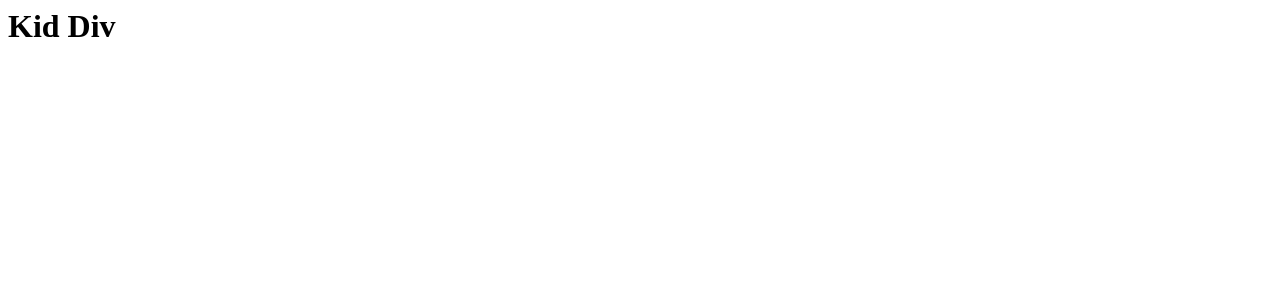
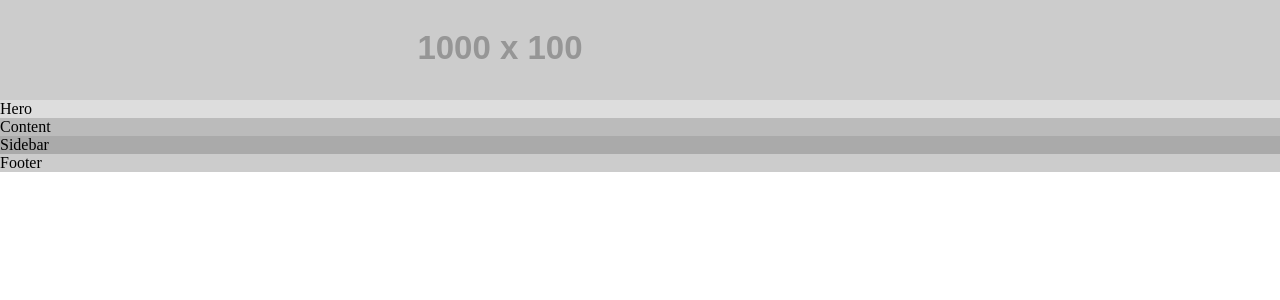
Before and after one commit to briandesousa/kid-div, a React app: page / in a window 1280 px wide. Shown: the top 300 px of the page. Built offline with nearby package versions, Linux system fonts and the light colour scheme.

Commit message:
add css modules and style loading

```diff
--- a/package.json
+++ b/package.json
@@ -29,8 +29,10 @@
   },
   "devDependencies": {
     "babel-eslint": "^10.0.3",
+    "css-loader": "^3.2.0",
     "eslint": "^6.4.0",
     "eslint-plugin-react": "^7.14.3",
-    "nodemon": "^1.19.2"
+    "nodemon": "^1.19.2",
+    "style-loader": "^1.0.0"
   }
 }
--- /dev/null
+++ b/src/components/App.css
@@ -0,0 +1,19 @@
+.header {
+  background: #cccccc;
+}
+
+.heroSection {
+  background: #dddddd;
+}
+
+.contentSection {
+  background: #bbbbbb;
+}
+
+.sidebar {
+  background: #aaaaaa;
+}
+
+.footer {
+  background: #cccccc;
+}
--- a/src/components/App.js
+++ b/src/components/App.js
@@ -1,8 +1,25 @@
 import React, { useState } from 'react';
+import styles from './App.css';
 
 export default function App() {
-  const [title] = useState('Kid Div');
+  const [title] = useState('Kid Div : Investment and dividend tracking for kids');
   return (
-    <h1>{title}</h1>
+    <main>
+      <header className={styles.header}>
+        <img src={'https://via.placeholder.com/1000x100/ccc?text=' + title} />
+      </header>
+      <section className={styles.heroSection}>
+        Hero
+      </section>
+      <section className={styles.contentSection}>
+        Content
+      </section>
+      <aside className={styles.sidebar}>
+        Sidebar
+      </aside>
+      <footer className={styles.footer}>
+        Footer
+      </footer>
+    </main>
   );
 }
--- a/src/index.html
+++ b/src/index.html
@@ -2,6 +2,13 @@
 
 <head>
   <title>Kid Div</title>
+  <style>
+    html,
+    body {
+      margin: 0px;
+      padding: 0px;
+    }
+  </style>
 </head>
 
 <body>
--- a/webpack.config.js
+++ b/webpack.config.js
@@ -9,6 +9,21 @@ module.exports = {
         use: {
           loader: 'babel-loader'
         }
+      },
+      {
+        test: /\.css$/,
+        use: [
+          'style-loader',
+          {
+            loader: 'css-loader',
+            options: {
+              modules: {
+                // TODO use [hash:base64] for production
+                localIdentName: '[path][name]__[local]'
+              }
+            }
+          }
+        ]
       }
     ]
   },
```
Also changed, not shown: 1 other file (tests, documents, lock files or other folders).
